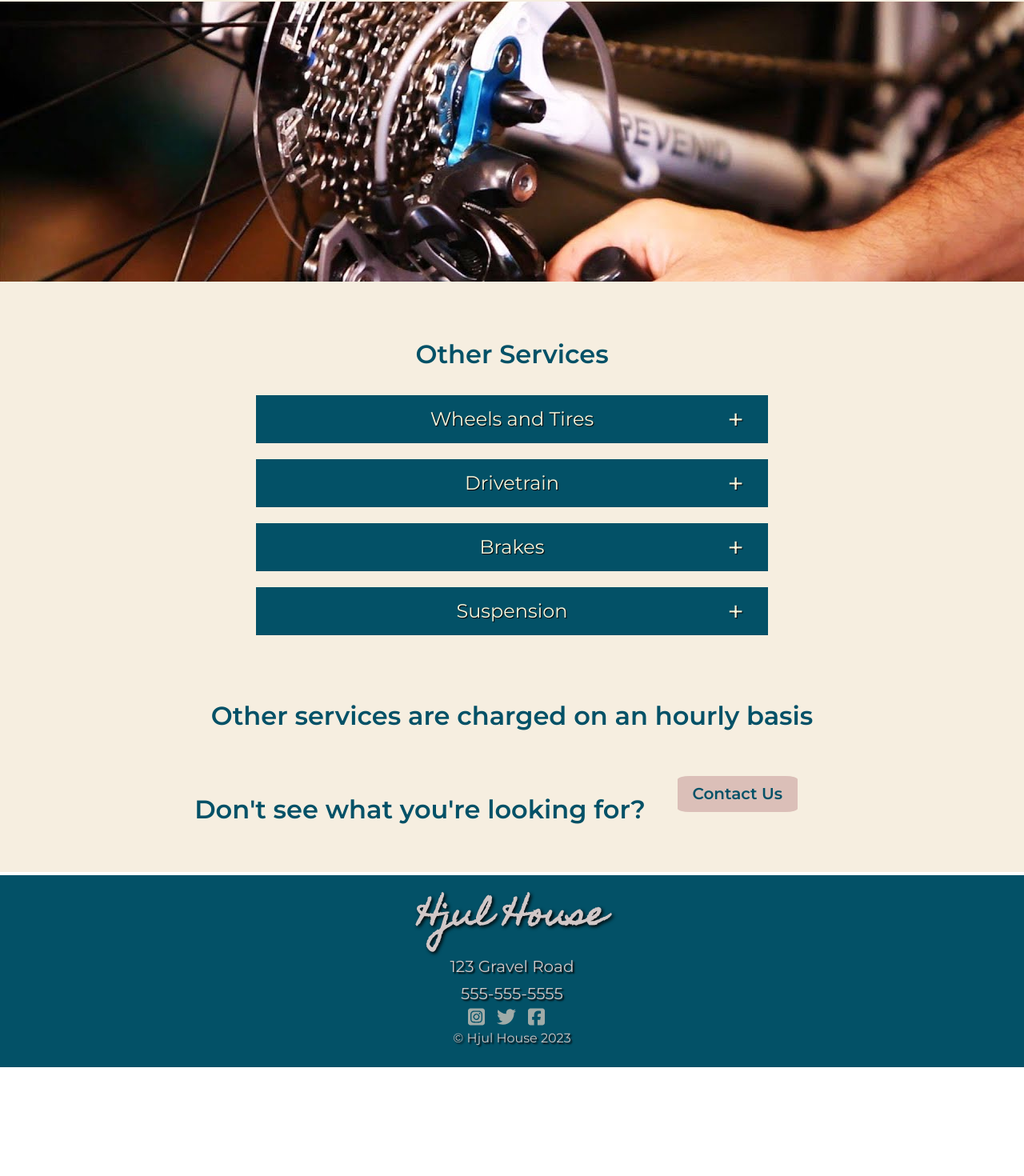
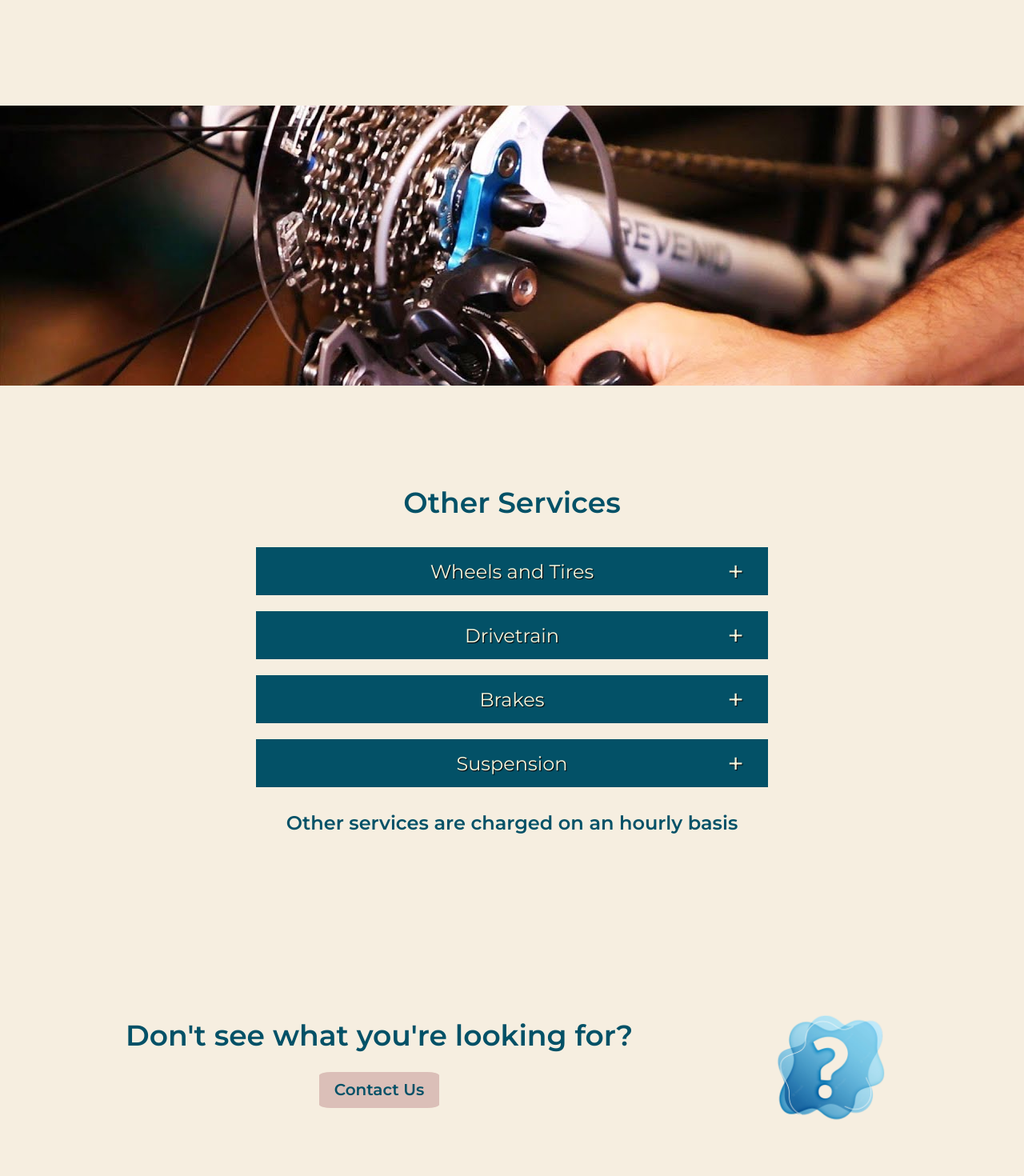
Before and after one commit to xebol/hjul-house, a React (Create React App) app: page /services in a window 1280 px wide. Shown: the part 889-2359 px from the top of the page at 80% size. Before the commit the page ends 2223 px from the top, so only its background shows below. Built offline with nearby package versions, Linux system fonts and the light colour scheme.

Commit message:
finish styling services page

```diff
--- a/src/pages/Services.css
+++ b/src/pages/Services.css
@@ -11,6 +11,10 @@
   color: #035167;
 }
 
+.services-page h1 {
+  font-size: 2.25em;
+}
+
 .services-offered {
   background-image: url("../images/bike-repair-services.png");
   background-repeat: no-repeat;
@@ -18,8 +22,9 @@
   background-position: 0 -175px;
   height: 300px;
   width: 100%;
-  margin-bottom: 50px;
+  margin-bottom: 70px;
 }
+
 
 .services-title {
   position: relative;
@@ -114,7 +119,7 @@
   padding: 10px;
   cursor: pointer;
   font-size: 20px;
-  background-color:  #dbbfb8;;
+  background-color:  #dbbfb8;
   border-radius: 10%;
   border: 0;
   height: 45px;
@@ -128,11 +133,31 @@
   background-position: 0 -180px;
   height: 350px;
   width: 100vw;
-  margin-bottom: 50px;
+  margin-bottom: 100px;
+  margin-top: 100px;
 }
 
 .other-services-inquries {
 display: flex;
+align-items: center;
+justify-content: space-evenly;
 margin: 20px;
+margin-bottom: 50px;
+margin-top: 100px;
 padding: 15px;
+width: 100%;
+color: #035167;
 }
+
+.other-inquiries {
+  padding-top: 20px;
+  display: flex;
+  flex-direction: column;
+  align-items: center;
+}
+
+.question-mark {
+  height: 170px;
+  width: 170px;
+  margin: 10px;
+}
--- a/src/pages/Services.js
+++ b/src/pages/Services.js
@@ -1,5 +1,6 @@
 import "./Services.css";
 import { Link, NavLink } from "react-router-dom";
+import questionMark from "../images/question-PhotoRoom.png";
 
 function Services() {
 
@@ -13,7 +14,7 @@ function Services() {
   return (
     <div className="services-page">
       <div className="services-offered"></div>
-      <h1>In need of a tune up?</h1>
+      <h1>In Need of a Tune Up?</h1>
       <h2>Checkout these packages</h2>
       <div className="services-title" onClick={toggleAccordion}>
         <div className="services-label">The Basics</div>
@@ -124,11 +125,16 @@ function Services() {
             </ul>
           </div>
         </div>
+        <h2>Other services are charged on an hourly basis</h2>
       </div>
-      <h1>Other services are charged on an hourly basis</h1>
       <div className="other-services-inquries">
-        <h1>Don't see what you're looking for?</h1>
-        <Link to="/contact" as={NavLink} id="services-link">Contact Us</Link>
+        <div className="other-inquiries">
+          <h1>Don't see what you're looking for?</h1>
+          <Link to="/contact" as={NavLink} id="services-link">Contact Us</Link>
+        </div>
+        <div className="question-mark">
+          <img src={questionMark} alt="questionMark" className="question-mark" />
+        </div>
       </div>
     </div>
   );
```
Also changed, not shown: src/images/question-PhotoRoom.png (added).
